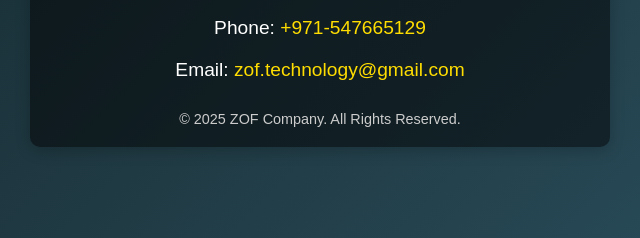
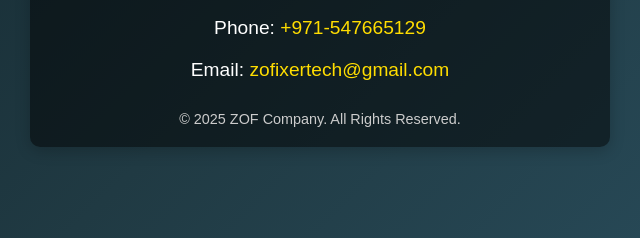
Before and after one commit to zoftechnology/zofixer.com, a plain HTML site: page index.html in a window 1280 px wide. Shown: the part 416-654 px from the top of the page, 320-960 px from the left. Drawn offline with Linux system fonts and the light colour scheme.

Commit message:
Update index.html

```diff
--- a/index.html
+++ b/index.html
@@ -3,7 +3,7 @@
 <head>
     <meta charset="UTF-8">
     <meta name="viewport" content="width=device-width, initial-scale=1.0">
-    <title>Under Construction | ZOF Company</title>
+    <title>Under Construction | ZOFixer Tech Company</title>
     <style>
         body {
             margin: 0;
@@ -64,7 +64,7 @@
         <p>Need any help? Contact us:</p>
         <div class="contact">
             <p>Phone: <a href="tel:+971547665129">+971-547665129</a></p>
-            <p>Email: <a href="mailto:zof.technology@gmail.com">zof.technology@gmail.com</a></p>
+            <p>Email: <a href="mailto:zofixertech@gmail.com">zofixertech@gmail.com</a></p>
         </div>
         <footer>
             &copy; 2025 ZOF Company. All Rights Reserved.
```
